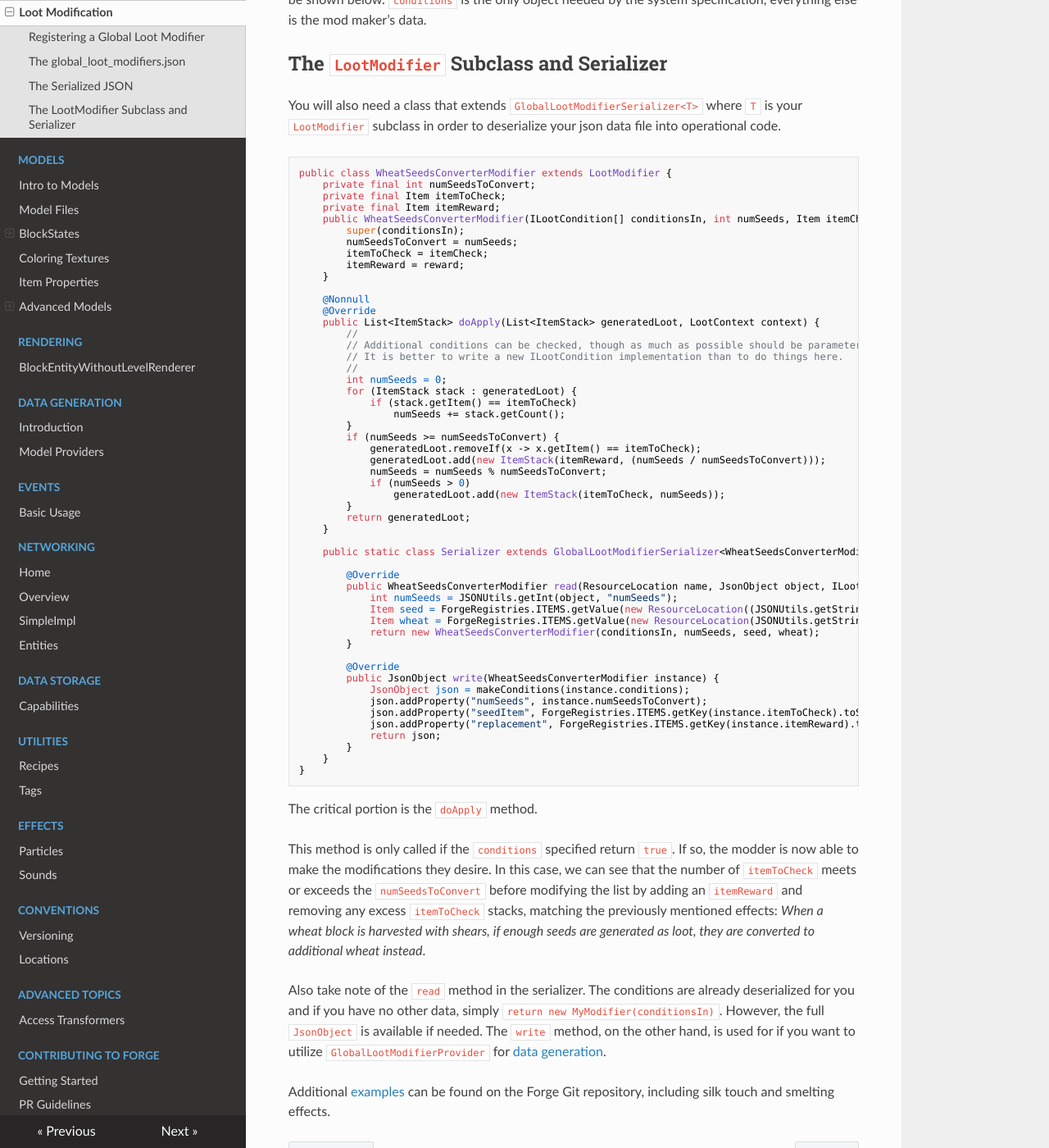
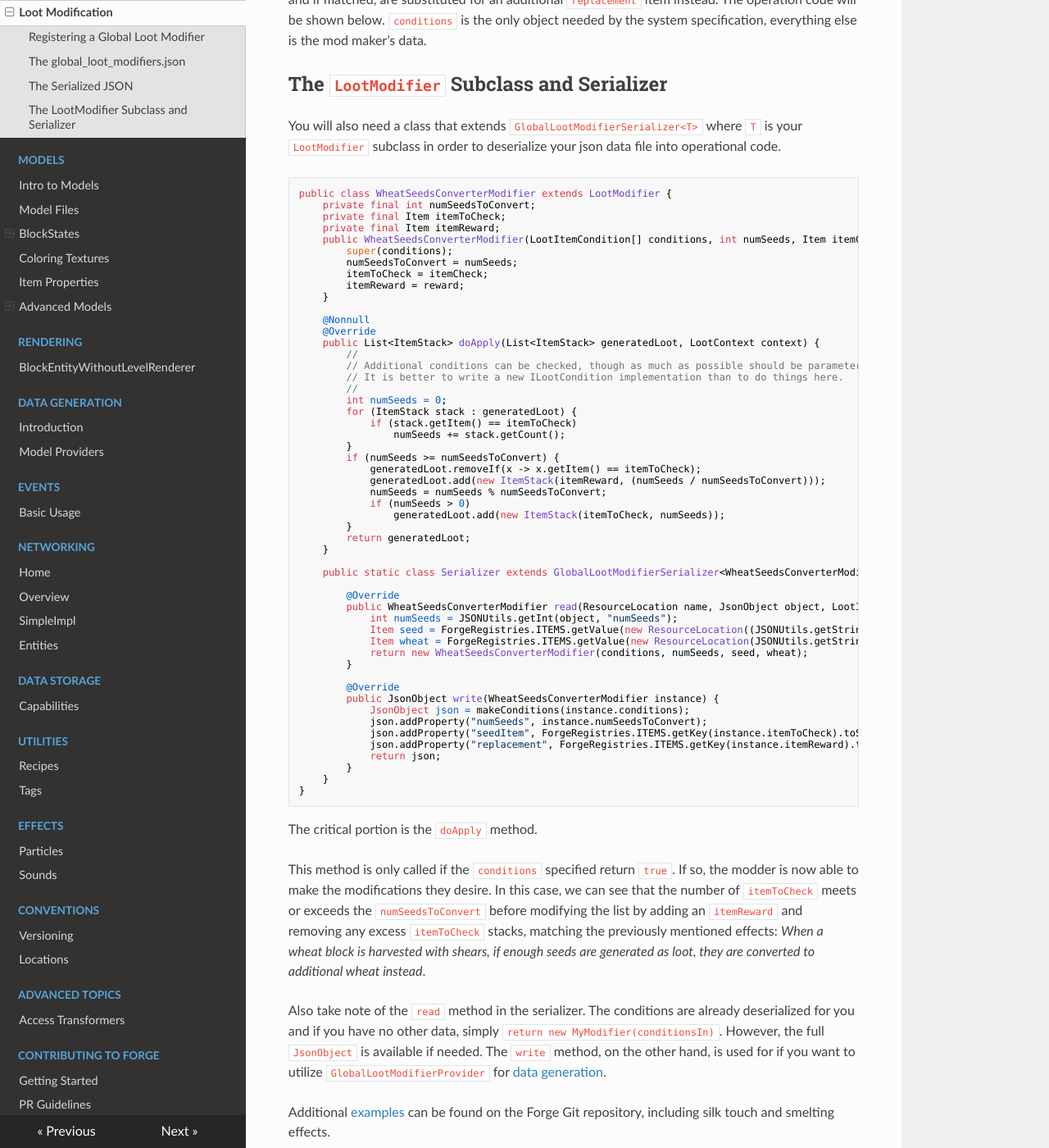
Before and after one commit to MinecraftForge/Documentation, an MkDocs documentation site: the page built from docs/items/globallootmodifiers.md, in a window 1280 px wide and 1400 px high, scrolled down 1538 px. Shown: the whole window at 82% size. Built offline with MkDocs 1.6.1, drawn with Linux system fonts in a browser that asks for light colours; nearby versions of some CDN libraries; some of the changed text lies outside the part shown.

Commit message:
Update `items`

```diff
--- a/docs/items/globallootmodifiers.md
+++ b/docs/items/globallootmodifiers.md
@@ -11,10 +11,10 @@ You will need 4 things:
     This will tell Forge about your modifiers and works similar to [tags][].
 2. A serialized json representing your modifier.
     This will contain all of the data about your modification and allows data packs to tweak your effect.
-3. A class that extends `LootModifier`.
-    The operational code that makes your modifier work.
+3. A class that extends `IGlobalLootModifier`.
+    The operational code that makes your modifier work. Most modders can extend `LootModifier` as it supplies base functionality.
 4. Finally, the serializer for your operational class.
-    This is [registered] as any other `ForgeRegistryEntry`.
+    This is [registered] as any other `IForgeRegistryEntry`.
 
 The `global_loot_modifiers.json`
 -------------------------------
@@ -73,8 +73,8 @@ public class WheatSeedsConverterModifier extends LootModifier {
     private final int numSeedsToConvert;
     private final Item itemToCheck;
     private final Item itemReward;
-    public WheatSeedsConverterModifier(ILootCondition[] conditionsIn, int numSeeds, Item itemCheck, Item reward) {
-        super(conditionsIn);
+    public WheatSeedsConverterModifier(LootItemCondition[] conditions, int numSeeds, Item itemCheck, Item reward) {
+        super(conditions);
         numSeedsToConvert = numSeeds;
         itemToCheck = itemCheck;
         itemReward = reward;
@@ -105,11 +105,11 @@ public class WheatSeedsConverterModifier extends LootModifier {
     public static class Serializer extends GlobalLootModifierSerializer<WheatSeedsConverterModifier> {
 
         @Override
-        public WheatSeedsConverterModifier read(ResourceLocation name, JsonObject object, ILootCondition[] conditionsIn) {
+        public WheatSeedsConverterModifier read(ResourceLocation name, JsonObject object, LootItemCondition[] conditions) {
             int numSeeds = JSONUtils.getInt(object, "numSeeds");
             Item seed = ForgeRegistries.ITEMS.getValue(new ResourceLocation((JSONUtils.getString(object, "seedItem"))));
             Item wheat = ForgeRegistries.ITEMS.getValue(new ResourceLocation(JSONUtils.getString(object, "replacement")));
-            return new WheatSeedsConverterModifier(conditionsIn, numSeeds, seed, wheat);
+            return new WheatSeedsConverterModifier(conditions, numSeeds, seed, wheat);
         }
 
         @Override
@@ -136,4 +136,4 @@ Additional [examples] can be found on the Forge Git repository, including silk t
 [resloc]: ../concepts/resources.md#ResourceLocation
 [registered]: ../concepts/registries.md#registering-things
 [datagen]: ../datagen/intro.md
-[examples]: https://github.com/MinecraftForge/MinecraftForge/blob/1.15.x/src/test/java/net/minecraftforge/debug/gameplay/loot/GlobalLootModifiersTest.java
+[examples]: https://github.com/MinecraftForge/MinecraftForge/blob/1.17.x/src/test/java/net/minecraftforge/debug/gameplay/loot/GlobalLootModifiersTest.java
```
Also changed, not shown: docs/items/items.md (+1 -1 lines).
